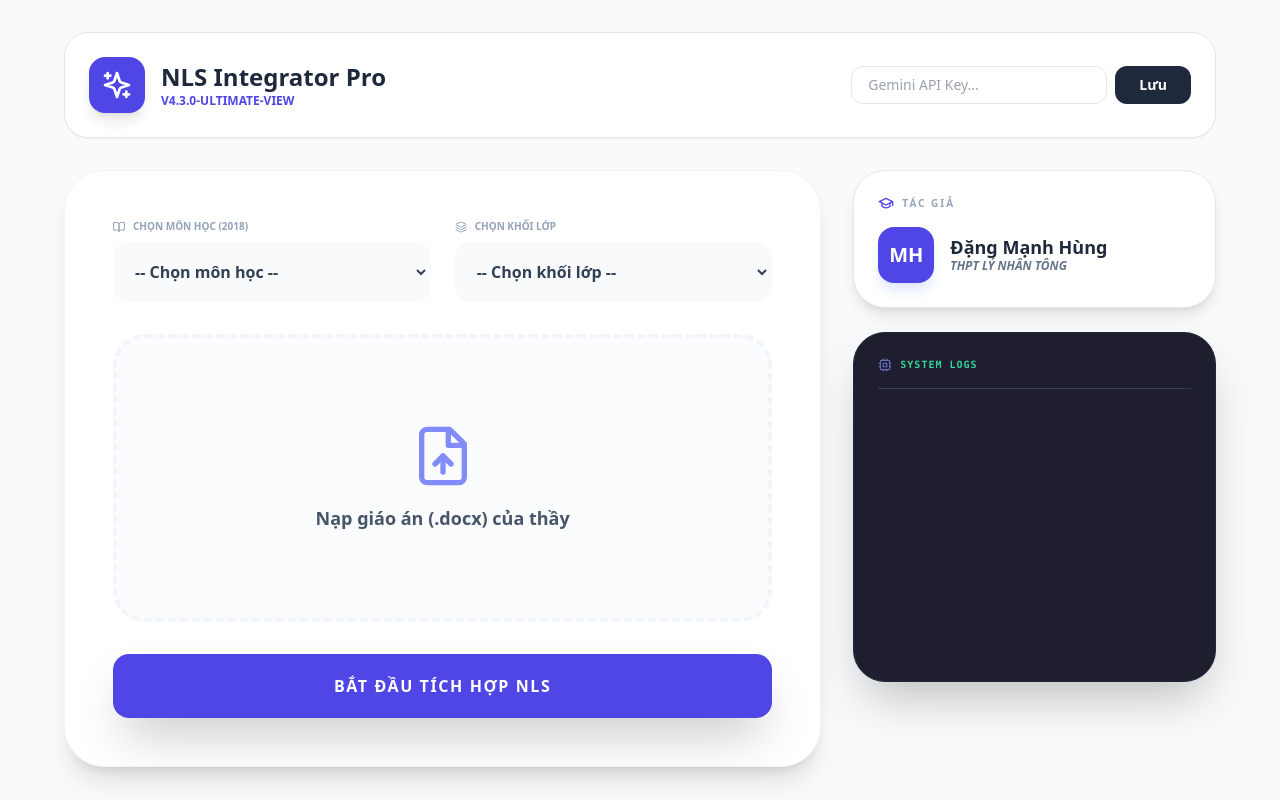
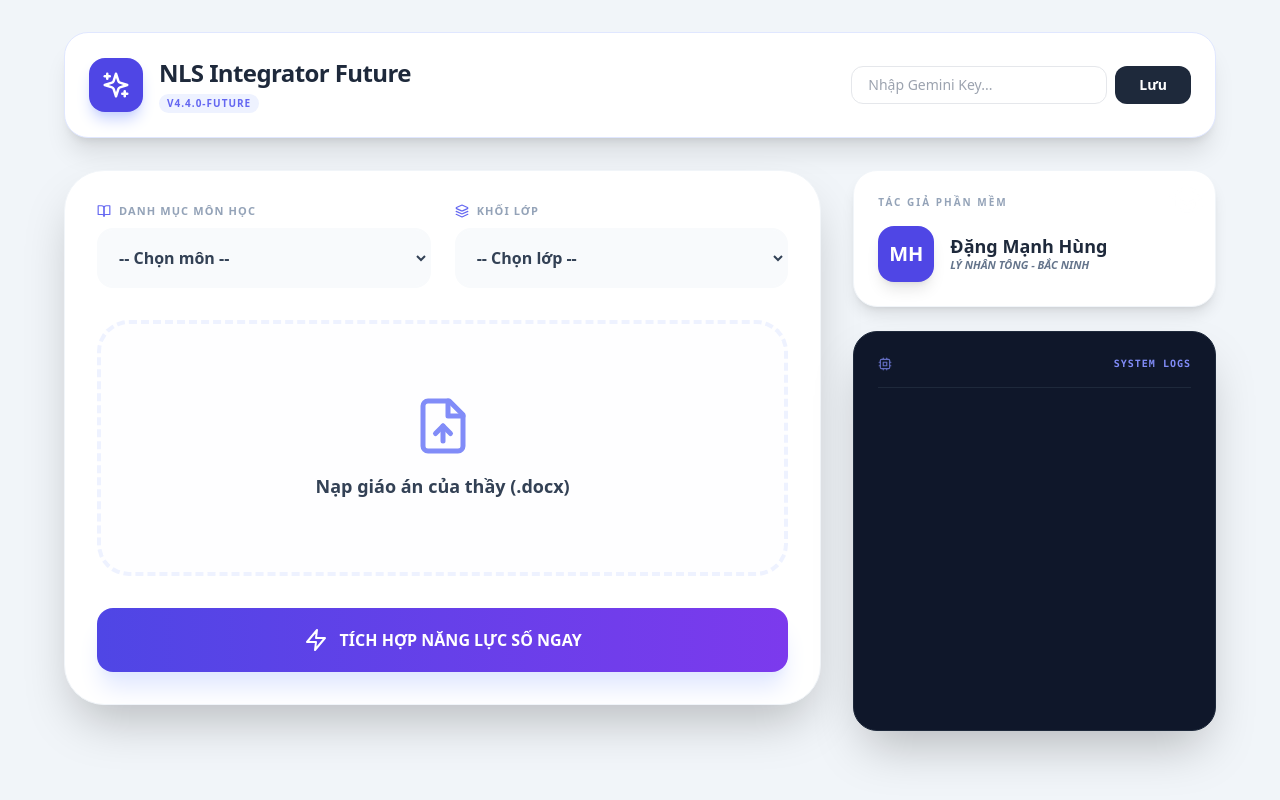
Before and after one commit to dmhungc3/nls-integrator-final-DMH, a React (Vite) app: page / in a window 1280 px wide. Built offline with nearby package versions, Linux system fonts and the light colour scheme.

Commit message:
Fix undefined xmlContent and Re-add subjects selection

```diff
--- a/App.tsx
+++ b/App.tsx
@@ -1,7 +1,7 @@
 import React, { useState, useEffect, useRef } from 'react';
 import {
-  FileUp, Wand2, Download, Sparkles, GraduationCap, Cpu, CheckCircle2,
-  BookOpen, Smartphone, Zap, ListChecks, RefreshCw, Layers
+  FileUp, Download, Sparkles, GraduationCap, Cpu, CheckCircle2,
+  BookOpen, Smartphone, Zap, ListChecks, RefreshCw, Layers, Info
 } from 'lucide-react';
 import { AppState, SubjectType, GradeType } from './types';
 import { extractTextFromDocx, createIntegrationTextPrompt } from './utils';
@@ -9,7 +9,7 @@ import { generateCompetencyIntegration } from './services/geminiService';
 import { injectContentIntoDocx } from './services/docxManipulator';
 
 const App: React.FC = () => {
-  const APP_VERSION = "v4.3.0-ULTIMATE-VIEW";
+  const APP_VERSION = "v4.4.0-FUTURE";
   const [state, setState] = useState<AppState>({
     file: null, subject: '' as SubjectType, grade: '' as GradeType, isProcessing: false, step: 'upload', logs: [],
     config: { insertObjectives: true, insertMaterials: true, insertActivities: true, appendTable: true },
@@ -17,7 +17,6 @@ const App: React.FC = () => {
   });
   const [activeTab, setActiveTab] = useState<'objectives' | 'materials' | 'activities' | 'matrix'>('activities');
   const [userApiKey, setUserApiKey] = useState('');
-  const scrollRef = useRef<HTMLDivElement>(null);
 
   useEffect(() => {
     const savedKey = localStorage.getItem('gemini_api_key');
@@ -28,137 +27,133 @@ const App: React.FC = () => {
 
   const handleAnalyze = async () => {
     if (!userApiKey || !state.file || !state.subject || !state.grade) {
-      addLog("🔴 Thầy vui lòng chọn đầy đủ Môn, Lớp và nạp file nhé!");
-      return;
+      addLog("🔴 Thầy cần chọn Môn, Lớp và File."); return;
     }
-    setState(prev => ({ ...prev, isProcessing: true, logs: ["⚡ AI đang bắt đầu thiết kế NLS..."] }));
+    setState(prev => ({ ...prev, isProcessing: true, logs: ["🚀 Đang khởi động AI chuyên gia..."] }));
     try {
       const text = await extractTextFromDocx(state.file);
       const content = await generateCompetencyIntegration(createIntegrationTextPrompt(text, state.subject, state.grade, 'NLS', 'DEFAULT'), userApiKey);
       setState(prev => ({ ...prev, isProcessing: false, generatedContent: content, step: 'review' }));
-      addLog("✨ Đã thiết kế xong bản xem trước.");
-    } catch (e) { addLog("🔴 Lỗi AI: Hãy kiểm tra lại API Key."); setState(prev => ({ ...prev, isProcessing: false })); }
-  };
-
-  const handleDownload = async () => {
-    if (!state.file || !state.generatedContent) return;
-    setState(prev => ({ ...prev, isProcessing: true, logs: ["⚡ Đang xuất file Word..."] }));
-    try {
-      const blob = await injectContentIntoDocx(state.file, state.generatedContent, 'NLS', addLog);
-      const url = URL.createObjectURL(blob);
-      const a = document.createElement('a'); a.href = url; a.download = `NLS-TichHop-${state.file.name}`;
-      a.click();
-      setState(prev => ({ ...prev, isProcessing: false, step: 'done', result: { fileName: a.download, blob } }));
-    } catch { addLog("🔴 Lỗi tạo file."); setState(prev => ({ ...prev, isProcessing: false })); }
+      addLog("✨ Tích hợp Năng lực số hoàn tất!");
+    } catch { addLog("🔴 Lỗi API."); setState(prev => ({ ...prev, isProcessing: false })); }
   };
 
   return (
-    <div className="min-h-screen bg-slate-50 font-sans p-4 md:p-8">
-      <div className="max-w-6xl mx-auto bg-white rounded-3xl shadow-sm border p-6 mb-8 flex flex-col md:flex-row justify-between items-center gap-4">
+    <div className="min-h-screen bg-[#f1f5f9] p-4 md:p-8 font-sans">
+      {/* Header */}
+      <div className="max-w-6xl mx-auto bg-white rounded-3xl shadow-xl p-6 mb-8 flex flex-col md:flex-row justify-between items-center border border-indigo-100">
         <div className="flex items-center gap-4">
-          <div className="p-3 bg-indigo-600 rounded-2xl text-white shadow-lg"><Sparkles size={32}/></div>
+          <div className="p-3 bg-indigo-600 rounded-2xl text-white shadow-lg shadow-indigo-200"><Sparkles size={30}/></div>
           <div>
-            <h1 className="text-2xl font-black text-slate-800">NLS Integrator Pro</h1>
-            <p className="text-xs font-bold text-indigo-600 uppercase">{APP_VERSION}</p>
+            <h1 className="text-2xl font-black text-slate-800 tracking-tight">NLS Integrator Future</h1>
+            <p className="text-[10px] font-bold text-indigo-500 bg-indigo-50 px-2 py-0.5 rounded-full inline-block uppercase tracking-widest">{APP_VERSION}</p>
           </div>
         </div>
-        <div className="flex gap-2 w-full md:w-auto">
-          <input type="password" value={userApiKey} onChange={e => setUserApiKey(e.target.value)} placeholder="Gemini API Key..." className="flex-1 md:w-64 text-sm border rounded-xl px-4 py-2 outline-none focus:ring-2 focus:ring-indigo-500 transition-all"/>
-          <button onClick={() => localStorage.setItem('gemini_api_key', userApiKey)} className="bg-slate-800 text-white px-6 py-2 rounded-xl font-bold text-sm">Lưu</button>
+        <div className="flex gap-2">
+          <input type="password" value={userApiKey} onChange={e => setUserApiKey(e.target.value)} placeholder="Nhập Gemini Key..." className="border rounded-xl px-4 py-2 text-sm focus:ring-2 focus:ring-indigo-500 outline-none w-48 md:w-64 transition-all"/>
+          <button onClick={() => {localStorage.setItem('gemini_api_key', userApiKey); addLog("✅ Đã lưu Key.");}} className="bg-slate-800 text-white px-6 py-2 rounded-xl font-bold text-sm hover:bg-black transition-all">Lưu</button>
         </div>
       </div>
 
       <div className="max-w-6xl mx-auto grid grid-cols-1 lg:grid-cols-12 gap-8">
         <div className="lg:col-span-8">
           {state.step === 'upload' && (
-            <div className="bg-white rounded-[2.5rem] shadow-xl p-8 md:p-12 border border-slate-100 space-y-8 animate-in fade-in duration-500">
+            <div className="bg-white rounded-[2.5rem] shadow-2xl p-8 border border-slate-100 space-y-8">
               <div className="grid grid-cols-1 md:grid-cols-2 gap-6">
                 <div className="space-y-2">
-                  <label className="text-[10px] font-black text-slate-400 uppercase flex items-center gap-2"><BookOpen size={12}/> Chọn Môn học (2018)</label>
-                  <select className="w-full p-4 rounded-2xl border-2 border-slate-50 bg-slate-50 font-bold text-slate-700 outline-none focus:border-indigo-500 focus:bg-white transition-all cursor-pointer" value={state.subject} onChange={e => setState(prev => ({...prev, subject: e.target.value as SubjectType}))}>
-                    <option value="">-- Chọn môn học --</option>
-                    <optgroup label="Bắt buộc"><option value="Toán">Toán học</option><option value="Ngữ văn">Ngữ văn</option><option value="Tiếng Anh">Tiếng Anh</option><option value="Lịch sử">Lịch sử</option></optgroup>
-                    <optgroup label="Lựa chọn"><option value="Vật lý">Vật lý</option><option value="Hóa học">Hóa học</option><option value="Sinh học">Sinh học</option><option value="Tin học">Tin học</option><option value="Công nghệ">Công nghệ</option></optgroup>
+                  <label className="text-[11px] font-black text-slate-400 uppercase tracking-widest flex items-center gap-2"><BookOpen size={14} className="text-indigo-500"/> Danh mục Môn học</label>
+                  <select className="w-full p-4 rounded-2xl border-2 border-slate-50 bg-slate-50 font-bold text-slate-700 focus:border-indigo-500 focus:bg-white transition-all outline-none" value={state.subject} onChange={e => setState(prev => ({...prev, subject: e.target.value as SubjectType}))}>
+                    <option value="">-- Chọn môn --</option>
+                    <optgroup label="CƠ BẢN (GDPT 2018)">
+                      <option value="Toán">Toán học</option><option value="Ngữ văn">Ngữ văn</option><option value="Tiếng Anh">Tiếng Anh</option><option value="Vật lý">Vật lý</option><option value="Hóa học">Hóa học</option><option value="Sinh học">Sinh học</option><option value="Lịch sử">Lịch sử</option><option value="Địa lý">Địa lý</option><option value="Tin học">Tin học</option><option value="Công nghệ">Công nghệ</option><option value="GD Kinh tế & Pháp luật">GD Kinh tế & Pháp luật</option>
+                    </optgroup>
+                    <optgroup label="XU HƯỚNG TƯƠNG LAI & STEM">
+                      <option value="Khoa học máy tính">Khoa học máy tính (AI/Data)</option>
+                      <option value="Robotics">Robotics & Tự động hóa</option>
+                      <option value="STEM">Hoạt động STEM trải nghiệm</option>
+                      <option value="Thiết kế đồ họa">Thiết kế đồ họa & Đa phương tiện</option>
+                    </optgroup>
                   </select>
                 </div>
                 <div className="space-y-2">
-                  <label className="text-[10px] font-black text-slate-400 uppercase flex items-center gap-2"><Layers size={12}/> Chọn Khối lớp</label>
-                  <select className="w-full p-4 rounded-2xl border-2 border-slate-50 bg-slate-50 font-bold text-slate-700 outline-none focus:border-indigo-500 focus:bg-white transition-all cursor-pointer" value={state.grade} onChange={e => setState(prev => ({...prev, grade: e.target.value as GradeType}))}>
-                    <option value="">-- Chọn khối lớp --</option>
-                    <optgroup label="THPT"><option value="Lớp 10">Lớp 10</option><option value="Lớp 11">Lớp 11</option><option value="Lớp 12">Lớp 12</option></optgroup>
-                    <optgroup label="THCS"><option value="Lớp 6">Lớp 6</option><option value="Lớp 7">Lớp 7</option><option value="Lớp 8">Lớp 8</option><option value="Lớp 9">Lớp 9</option></optgroup>
+                  <label className="text-[11px] font-black text-slate-400 uppercase tracking-widest flex items-center gap-2"><Layers size={14} className="text-indigo-500"/> Khối lớp</label>
+                  <select className="w-full p-4 rounded-2xl border-2 border-slate-50 bg-slate-50 font-bold text-slate-700 focus:border-indigo-500 focus:bg-white transition-all outline-none" value={state.grade} onChange={e => setState(prev => ({...prev, grade: e.target.value as GradeType}))}>
+                    <option value="">-- Chọn lớp --</option>
+                    <option value="Lớp 10">Lớp 10</option><option value="Lớp 11">Lớp 11</option><option value="Lớp 12">Lớp 12</option>
+                    <option value="Lớp 6">Lớp 6</option><option value="Lớp 7">Lớp 7</option><option value="Lớp 8">Lớp 8</option><option value="Lớp 9">Lớp 9</option>
                   </select>
                 </div>
               </div>
 
-              <label className="flex flex-col items-center justify-center w-full h-72 border-4 border-dashed border-slate-100 bg-slate-50/50 rounded-[2rem] cursor-pointer hover:bg-indigo-50 transition-all duration-300">
-                <FileUp size={64} className="text-indigo-400 mb-4"/>
-                <p className="text-lg font-extrabold text-slate-600">{state.file ? state.file.name : "Nạp giáo án (.docx) của thầy"}</p>
+              <label className="flex flex-col items-center justify-center w-full h-64 border-4 border-dashed border-indigo-50 bg-indigo-50/10 rounded-[2rem] cursor-pointer hover:bg-indigo-50/30 transition-all group">
+                <FileUp size={60} className="text-indigo-400 mb-4 group-hover:-translate-y-2 transition-transform"/>
+                <p className="text-lg font-black text-slate-700">{state.file ? state.file.name : "Nạp giáo án của thầy (.docx)"}</p>
                 <input type="file" accept=".docx" className="hidden" onChange={e => e.target.files && setState(prev => ({...prev, file: e.target.files![0]}))}/>
               </label>
 
-              <button disabled={!state.file || !state.subject || !state.grade || state.isProcessing} onClick={handleAnalyze} className="w-full py-5 bg-indigo-600 hover:bg-indigo-700 text-white rounded-2xl font-black shadow-2xl transition-all uppercase tracking-widest active:scale-[0.98]">
-                {state.isProcessing ? <RefreshCw className="animate-spin inline mr-2"/> : null}
-                BẮT ĐẦU TÍCH HỢP NLS
+              <button disabled={!state.file || !state.subject || state.isProcessing} onClick={handleAnalyze} className="w-full py-5 bg-gradient-to-r from-indigo-600 to-violet-600 text-white rounded-2xl font-black shadow-xl shadow-indigo-100 hover:scale-[1.01] active:scale-95 transition-all flex items-center justify-center gap-3">
+                {state.isProcessing ? <RefreshCw className="animate-spin"/> : <Zap/>} TÍCH HỢP NĂNG LỰC SỐ NGAY
               </button>
             </div>
           )}
 
           {state.step === 'review' && state.generatedContent && (
-            <div className="bg-white rounded-[2.5rem] shadow-2xl border border-slate-100 overflow-hidden animate-in zoom-in-95 duration-500">
-              <div className="p-6 border-b bg-slate-50 flex justify-between items-center">
-                <h3 className="font-black text-slate-800 text-lg uppercase tracking-tight">Xem trước NLS chèn vào Word</h3>
-                <button onClick={handleDownload} className="bg-indigo-600 hover:bg-indigo-700 text-white px-8 py-3 rounded-2xl font-black text-sm flex items-center gap-2 shadow-lg active:scale-95 transition-all">
-                  <Download size={18}/> Xuất file Word
-                </button>
+            <div className="bg-white rounded-[2.5rem] shadow-2xl border border-slate-100 overflow-hidden">
+              <div className="p-6 bg-slate-900 text-white flex justify-between items-center">
+                <div className="flex items-center gap-3"><Info size={20} className="text-indigo-400"/><h3 className="font-black uppercase tracking-tight text-sm">Năng lực số (NLS) là gì?</h3></div>
+                <button onClick={async () => {
+                  const blob = await injectContentIntoDocx(state.file!, state.generatedContent!, 'NLS', addLog);
+                  const a = document.createElement('a'); a.href = URL.createObjectURL(blob); a.download = `NLS-${state.file!.name}`; a.click();
+                }} className="bg-indigo-500 hover:bg-indigo-600 px-6 py-2 rounded-xl font-bold text-xs flex items-center gap-2 transition-all shadow-lg"><Download size={16}/> Tải file Word chuẩn</button>
               </div>
+
+              <div className="p-6 bg-indigo-50 text-indigo-900 text-xs font-medium leading-relaxed border-b border-indigo-100">
+                🚀 <span className="font-black">NLS</span> là khả năng sử dụng công cụ số (AI, GeoGebra, LMS...) để giải quyết vấn đề.
+                Trong phần xem trước dưới đây, các nội dung có chữ <span className="text-red-600 font-bold">"👉 [TÍCH HỢP NLS]"</span> sẽ được hệ thống "nối" (chèn tự động) vào ngay sau các tiêu đề hoặc đoạn văn tương ứng trong giáo án Word của thầy.
+              </div>
+
               <div className="flex border-b bg-white overflow-x-auto">
-                {[{id: 'activities', label: '3. Hoạt động', icon: Zap}, {id: 'objectives', label: '1. Mục tiêu', icon: BookOpen}, {id: 'materials', label: '2. Học liệu', icon: Smartphone}, {id: 'matrix', label: '4. Ma trận', icon: ListChecks}].map(t => (
-                  <button key={t.id} onClick={() => setActiveTab(t.id as any)} className={`flex-1 min-w-[120px] py-5 text-xs font-black uppercase flex items-center justify-center gap-2 transition-all ${activeTab === t.id ? 'text-indigo-600 border-b-4 border-indigo-600 bg-indigo-50/50' : 'text-slate-400 hover:bg-slate-50'}`}>
+                {[{id: 'activities', label: '3. Nối vào Hoạt động', icon: Zap}, {id: 'objectives', label: '1. Nối vào Mục tiêu', icon: BookOpen}, {id: 'materials', label: '2. Nối vào Thiết bị', icon: Smartphone}, {id: 'matrix', label: '4. Thêm Phụ lục', icon: ListChecks}].map(t => (
+                  <button key={t.id} onClick={() => setActiveTab(t.id as any)} className={`flex-1 min-w-[150px] py-5 text-[10px] font-black uppercase flex items-center justify-center gap-2 transition-all ${activeTab === t.id ? 'text-indigo-600 border-b-4 border-indigo-600 bg-indigo-50/50' : 'text-slate-400 hover:bg-slate-50'}`}>
                     <t.icon size={14}/> {t.label}
                   </button>
                 ))}
               </div>
-              <div className="p-8 h-[450px] overflow-y-auto bg-white">
+
+              <div className="p-8 h-[450px] overflow-y-auto bg-white custom-scrollbar">
                 {activeTab === 'activities' ? (
                   <div className="space-y-6">
                     {state.generatedContent.activities_integration.map((act, i) => (
-                      <div key={i} className="bg-blue-50/30 p-6 rounded-3xl border border-blue-100">
-                        <div className="flex items-center gap-2 mb-3 text-blue-700 font-black text-xs uppercase border-b border-blue-100 pb-2"><Zap size={16}/> Chèn vào: {act.anchor_text}</div>
-                        <p className="text-sm text-blue-900 leading-relaxed font-medium">👉 {act.content}</p>
+                      <div key={i} className="bg-slate-50 p-6 rounded-3xl border border-slate-200">
+                        <div className="flex items-center gap-2 mb-3 text-slate-500 font-black text-[10px] uppercase border-b pb-2">📍 Vị trí nối: {act.anchor_text}</div>
+                        <p className="text-sm text-indigo-700 font-bold italic leading-relaxed">👉 {act.content}</p>
                       </div>
                     ))}
                   </div>
                 ) : (
-                  <div className="text-sm text-emerald-900 font-bold whitespace-pre-wrap leading-relaxed italic bg-emerald-50/30 p-8 rounded-3xl border border-emerald-100 shadow-inner">
+                  <div className="text-sm text-emerald-800 font-bold whitespace-pre-wrap leading-relaxed bg-emerald-50/50 p-8 rounded-3xl border border-emerald-100 italic">
                     {activeTab === 'objectives' ? state.generatedContent.objectives_addition : activeTab === 'materials' ? state.generatedContent.materials_addition : state.generatedContent.appendix_table}
                   </div>
                 )}
               </div>
             </div>
           )}
-
-          {state.step === 'done' && (
-            <div className="bg-white rounded-[2.5rem] p-16 text-center shadow-2xl border border-emerald-100">
-              <div className="w-24 h-24 bg-emerald-50 text-emerald-500 rounded-full flex items-center justify-center mx-auto mb-8 shadow-inner"><CheckCircle2 size={48}/></div>
-              <h2 className="text-3xl font-black text-slate-800 mb-4 tracking-tight">Hoàn tất rực rỡ thầy Hùng ơi!</h2>
-              <button onClick={() => window.location.reload()} className="bg-slate-800 text-white px-12 py-4 rounded-2xl font-bold shadow-xl active:scale-95 transition-all">Làm bài khác</button>
-            </div>
-          )}
         </div>
 
         <div className="lg:col-span-4 space-y-6">
-          <div className="bg-white p-6 rounded-[2rem] shadow-lg border">
-            <h4 className="text-[10px] font-black text-slate-400 uppercase mb-4 flex items-center gap-2 tracking-[0.2em]"><GraduationCap size={16} className="text-indigo-600"/> Tác giả</h4>
+          <div className="bg-white p-6 rounded-3xl shadow-lg border border-slate-100 relative overflow-hidden">
+            <div className="absolute top-0 right-0 p-2"><GraduationCap size={40} className="text-slate-50 opacity-10"/></div>
+            <h4 className="text-[10px] font-black text-slate-400 uppercase mb-4 flex items-center gap-2 tracking-[0.2em]">Tác giả phần mềm</h4>
             <div className="flex items-center gap-4">
-              <div className="w-14 h-14 bg-indigo-600 text-white rounded-2xl flex items-center justify-center font-black text-xl shadow-lg shadow-indigo-100">MH</div>
-              <div><p className="font-black text-slate-800 text-lg leading-tight">Đặng Mạnh Hùng</p><p className="text-xs text-slate-500 font-bold uppercase italic">THPT Lý Nhân Tông</p></div>
+              <div className="w-14 h-14 bg-indigo-600 text-white rounded-2xl flex items-center justify-center font-black text-xl shadow-lg">MH</div>
+              <div><p className="font-black text-slate-800 text-lg leading-tight">Đặng Mạnh Hùng</p><p className="text-[11px] text-slate-500 font-bold italic uppercase">Lý Nhân Tông - Bắc Ninh</p></div>
             </div>
           </div>
-          <div className="bg-[#1e1e2e] p-6 rounded-[2rem] shadow-2xl h-[350px] flex flex-col font-mono text-[10px] border border-slate-800 text-emerald-400">
-            <div className="flex items-center gap-2 border-b border-slate-700 pb-4 mb-4 font-bold uppercase tracking-widest"><Cpu size={14} className="animate-pulse text-indigo-400"/> System Logs</div>
-            <div ref={scrollRef} className="flex-1 overflow-y-auto space-y-2">
-              {state.logs.map((l, i) => <div key={i} className="leading-relaxed border-l-2 border-slate-700 pl-3">[{new Date().toLocaleTimeString('en-GB',{hour12:false,minute:'2-digit',second:'2-digit'})}] {l}</div>)}
+
+          <div className="bg-[#0f172a] p-6 rounded-3xl shadow-2xl h-[400px] flex flex-col font-mono text-[10px] border border-slate-800">
+            <div className="flex items-center justify-between border-b border-slate-800 pb-4 mb-4 text-indigo-400 font-bold uppercase tracking-widest"><Cpu size={14} className="animate-pulse"/> System Logs</div>
+            <div className="flex-1 overflow-y-auto space-y-2 text-slate-400 custom-scrollbar pr-2">
+              {state.logs.map((l, i) => <div key={i} className="leading-relaxed border-l-2 border-slate-700 pl-3">[{new Date().toLocaleTimeString('en-GB',{hour12:false,minute:'2-digit'})}] {l}</div>)}
             </div>
           </div>
         </div>
```
Also changed, not shown: services/docxManipulator.ts (+31 -28 lines).
